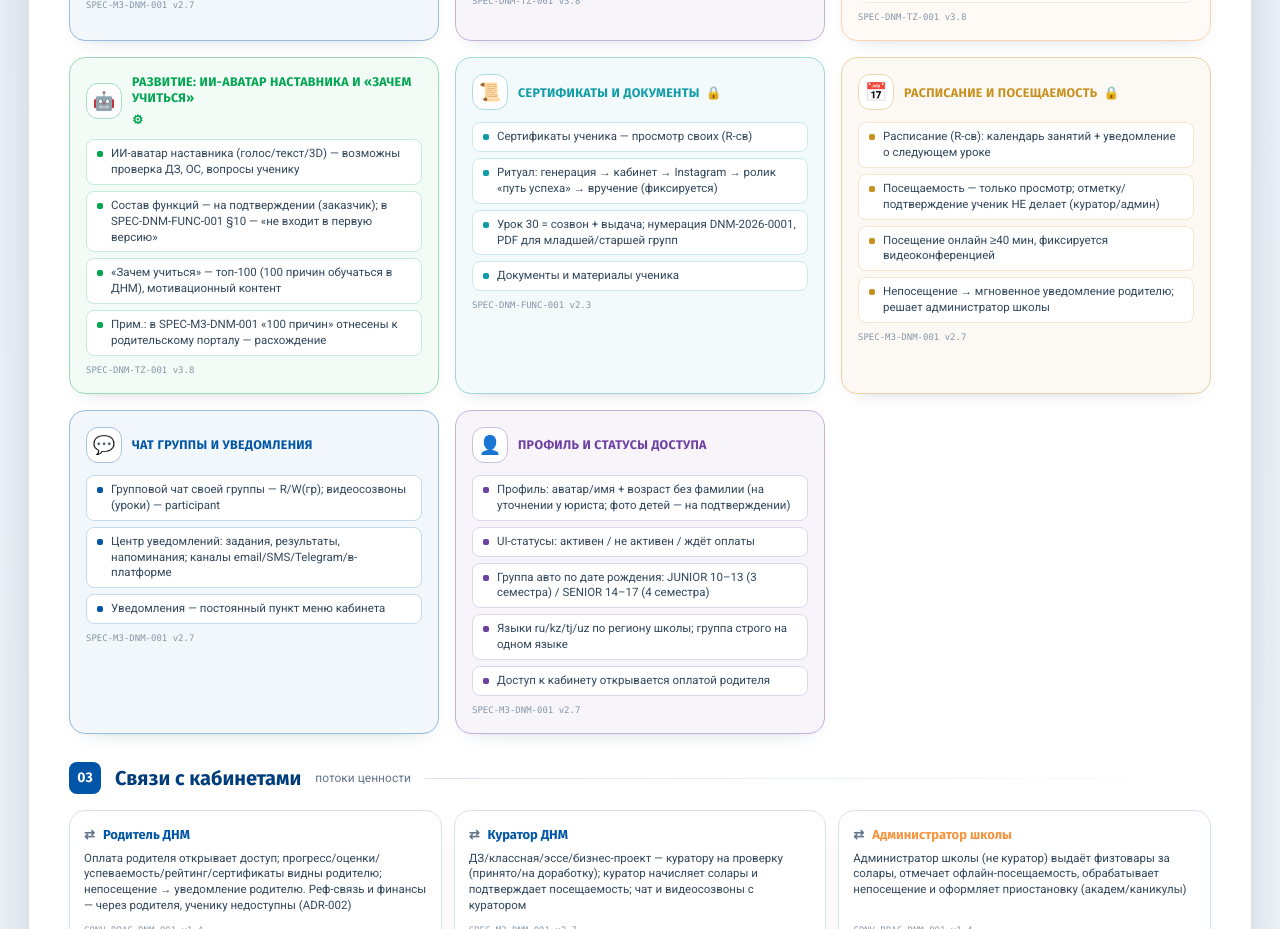
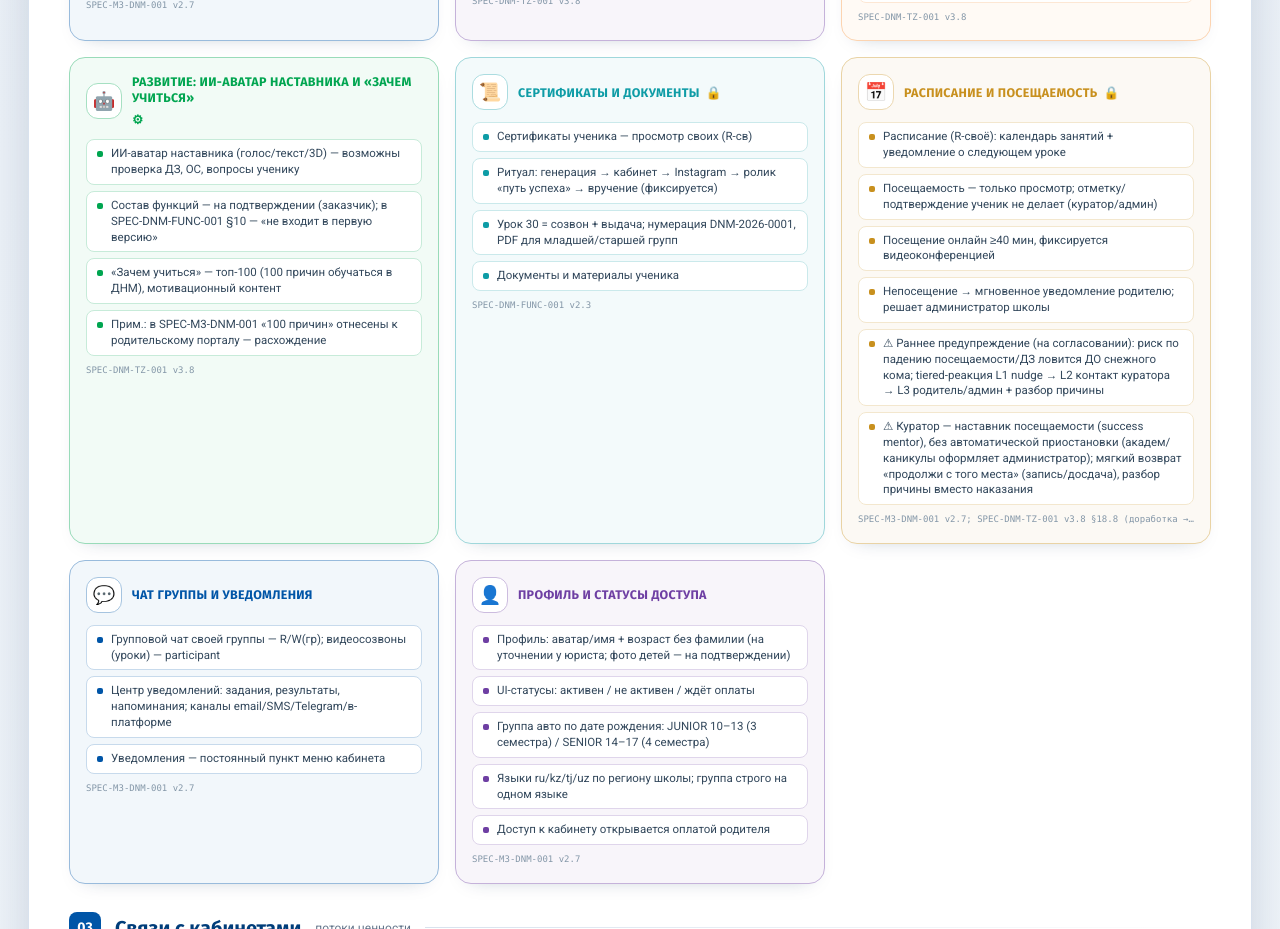
Before and after one commit to SigmeD/samo_architecture, a Next.js app: page /cabinet/child in a window 1280 px wide. Shown: the part 2200-3129 px from the top of the page. Built offline with nearby package versions, Linux system fonts and the light colour scheme.

Commit message:
feat(child): посещение — раннее предупреждение, tiered, наставник, мягкий возврат

```diff
--- a/content/cabinets/child.ts
+++ b/content/cabinets/child.ts
@@ -64,7 +64,14 @@ export const child: CabinetSpec = {
     ], source: "SPEC-DNM-TZ-001 v3.8" },
     { title: "🤖 Развитие: ИИ-аватар наставника и «Зачем учиться»", toggleable: true, items: ["ИИ-аватар наставника (голос/текст/3D) — возможны проверка ДЗ, ОС, вопросы ученику", "Состав функций — на подтверждении (заказчик); в SPEC-DNM-FUNC-001 §10 — «не входит в первую версию»", "«Зачем учиться» — топ-100 (100 причин обучаться в ДНМ), мотивационный контент", "Прим.: в SPEC-M3-DNM-001 «100 причин» отнесены к родительскому порталу — расхождение"], source: "SPEC-DNM-TZ-001 v3.8" },
     { title: "📜 Сертификаты и документы", items: ["Сертификаты ученика — просмотр своих (R-св)", "Ритуал: генерация → кабинет → Instagram → ролик «путь успеха» → вручение (фиксируется)", "Урок 30 = созвон + выдача; нумерация DNM-2026-0001, PDF для младшей/старшей групп", "Документы и материалы ученика"], source: "SPEC-DNM-FUNC-001 v2.3", readOnly: true },
-    { title: "📅 Расписание и посещаемость", items: ["Расписание (R-св): календарь занятий + уведомление о следующем уроке", "Посещаемость — только просмотр; отметку/подтверждение ученик НЕ делает (куратор/админ)", "Посещение онлайн ≥40 мин, фиксируется видеоконференцией", "Непосещение → мгновенное уведомление родителю; решает администратор школы"], source: "SPEC-M3-DNM-001 v2.7", readOnly: true },
+    { title: "📅 Расписание и посещаемость", readOnly: true, items: [
+      "Расписание (R-своё): календарь занятий + уведомление о следующем уроке",
+      "Посещаемость — только просмотр; отметку/подтверждение ученик не делает (куратор/админ)",
+      "Посещение онлайн ≥40 мин, фиксируется видеоконференцией",
+      "Непосещение → мгновенное уведомление родителю; решает администратор школы",
+      "⚠ Раннее предупреждение (на согласовании): риск по падению посещаемости/ДЗ ловится ДО снежного кома; tiered-реакция L1 nudge → L2 контакт куратора → L3 родитель/админ + разбор причины",
+      "⚠ Куратор — наставник посещаемости (success mentor), без автоматической приостановки (академ/каникулы оформляет администратор); мягкий возврат «продолжи с того места» (запись/досдача), разбор причины вместо наказания",
+    ], source: "SPEC-M3-DNM-001 v2.7; SPEC-DNM-TZ-001 v3.8 §18.8 (доработка → docs/canon-proposals/2026-06-09-uchenik-redesign.md)" },
     { title: "💬 Чат группы и уведомления", items: ["Групповой чат своей группы — R/W(гр); видеосозвоны (уроки) — participant", "Центр уведомлений: задания, результаты, напоминания; каналы email/SMS/Telegram/в-платформе", "Уведомления — постоянный пункт меню кабинета"], source: "SPEC-M3-DNM-001 v2.7" },
     { title: "👤 Профиль и статусы доступа", items: ["Профиль: аватар/имя + возраст без фамилии (на уточнении у юриста; фото детей — на подтверждении)", "UI-статусы: активен / не активен / ждёт оплаты", "Группа авто по дате рождения: JUNIOR 10–13 (3 семестра) / SENIOR 14–17 (4 семестра)", "Языки ru/kz/tj/uz по региону школы; группа строго на одном языке", "Доступ к кабинету открывается оплатой родителя"], source: "SPEC-M3-DNM-001 v2.7" },
   ],
```
Also changed, not shown: 1 other file (tests, documents, lock files or other folders).
